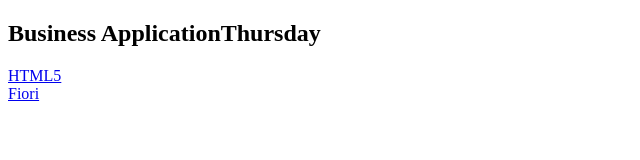
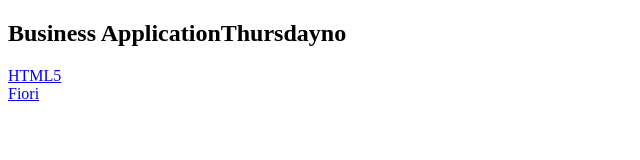
Before and after one commit to chetancicd/app, a website: page app/resources/index.html in a window 1280 px wide. Shown: the full height of the page, 0-640 px from the left. Drawn offline with Linux system fonts and the light colour scheme.

Commit message:
v7722143pm

```diff
--- a/app/resources/index.html
+++ b/app/resources/index.html
@@ -8,7 +8,7 @@
 </head>
 
 <body>
-    <h2>Business ApplicationThursday</h2>
+    <h2>Business ApplicationThursdayno</h2>
     <a href="html5/webapp/index.html">HTML5</a><br />
     <a href="fiori/webapp/index.html">Fiori</a><br />
 </body>
```
